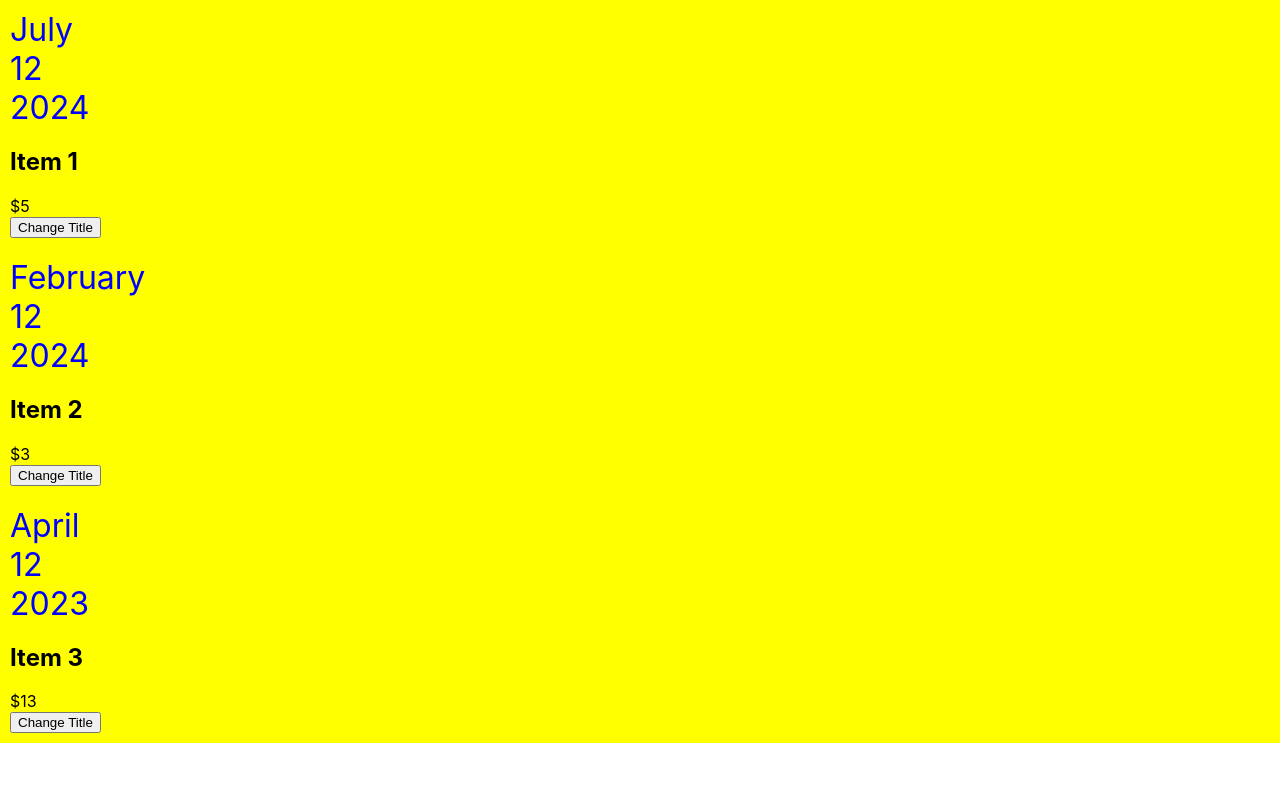
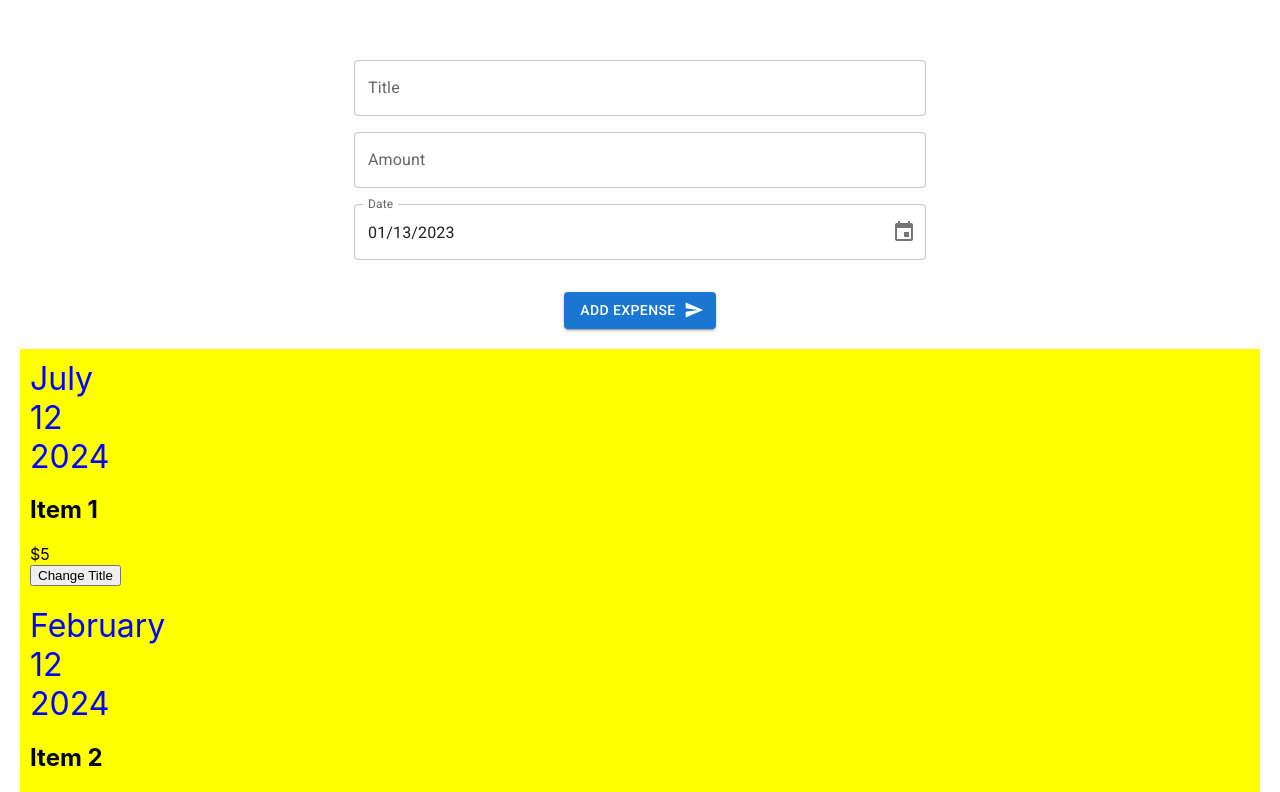
Before and after one commit to Trung-Hieu-Dev/learning-react, a React (Create React App) app: page / in a window 1280 px wide. Shown: the top 792 px of the page. Built offline with nearby package versions, Linux system fonts and the light colour scheme.

Commit message:
meterial ui

```diff
--- a/public/index.html
+++ b/public/index.html
@@ -11,6 +11,10 @@
     />
     <link rel="apple-touch-icon" href="%PUBLIC_URL%/logo192.png" />
     <link rel="manifest" href="%PUBLIC_URL%/manifest.json" />
+    <link
+      rel="stylesheet"
+      href="https://fonts.googleapis.com/css?family=Roboto:300,400,500,700&display=swap"
+    />
 
     <title>React App</title>
   </head>
--- a/src/App.js
+++ b/src/App.js
@@ -1,5 +1,6 @@
 import './App.css';
 import Expense from './components/Expense/Expense';
+import NewExpense from './components/NewExpense/NewExpense';
 
 function App() {
   //data
@@ -10,7 +11,8 @@ function App() {
   ];
 
   return (
-    <div >
+    <div style={{ 'padding': 20 }}>
+      <NewExpense /> <br/>
       <Expense expenses={expenses} />
     </div>
   );
--- /dev/null
+++ b/src/components/NewExpense/ExpenseForm.js
@@ -0,0 +1,62 @@
+import { Button, Stack, TextField } from '@mui/material';
+
+import { AdapterDateFns } from '@mui/x-date-pickers/AdapterDateFns';
+import { LocalizationProvider } from '@mui/x-date-pickers/LocalizationProvider';
+import { DesktopDatePicker } from '@mui/x-date-pickers/DesktopDatePicker';
+import { useState } from 'react';
+import { Send } from '@mui/icons-material';
+import { Box, Container } from '@mui/system';
+
+function ExpenseForm() {
+  const [value, setValue] = useState(new Date());
+
+  return (
+    <Container sx={{ width: '50%' }}>
+      <form>
+        <Stack spacing={2} pt={5} margin="dense">
+          <TextField id="expense-form-title" label="Title" variant="outlined" />
+
+          <TextField
+            id="expense-form-amount"
+            type="number"
+            label="Amount"
+            variant="outlined"
+            inputProps={{ min: '0.01', step: '0.01' }}
+          />
+
+          <LocalizationProvider dateAdapter={AdapterDateFns}>
+            <DesktopDatePicker
+              label="Date"
+              value={value}
+              minDate={new Date('2017-01-01')}
+              maxDate={new Date('2023-12-31')}
+              onChange={(newValue) => {
+                setValue(newValue);
+              }}
+              renderInput={(params) => <TextField {...params} />}
+            />
+          </LocalizationProvider>
+
+          <Box
+            pt={2}
+            display="flex"
+            justifyContent="center"
+            alignItems="center"
+          >
+            <Button
+              type="submit"
+              variant="contained"
+              color="primary"
+              margin="dense"
+              endIcon={<Send />}
+            >
+              Add Expense
+            </Button>
+          </Box>
+        </Stack>
+      </form>
+    </Container>
+  );
+}
+
+export default ExpenseForm;
--- /dev/null
+++ b/src/components/NewExpense/NewExpense.js
@@ -0,0 +1,11 @@
+import ExpenseForm from "./ExpenseForm";
+
+function NewExpense() {
+    return (
+        <div>
+            <ExpenseForm />
+        </div>
+    );
+}
+
+export default NewExpense;
```
Also changed, not shown: package.json (+7 -0 lines), 2 other files (tests, documents, lock files or other folders).
